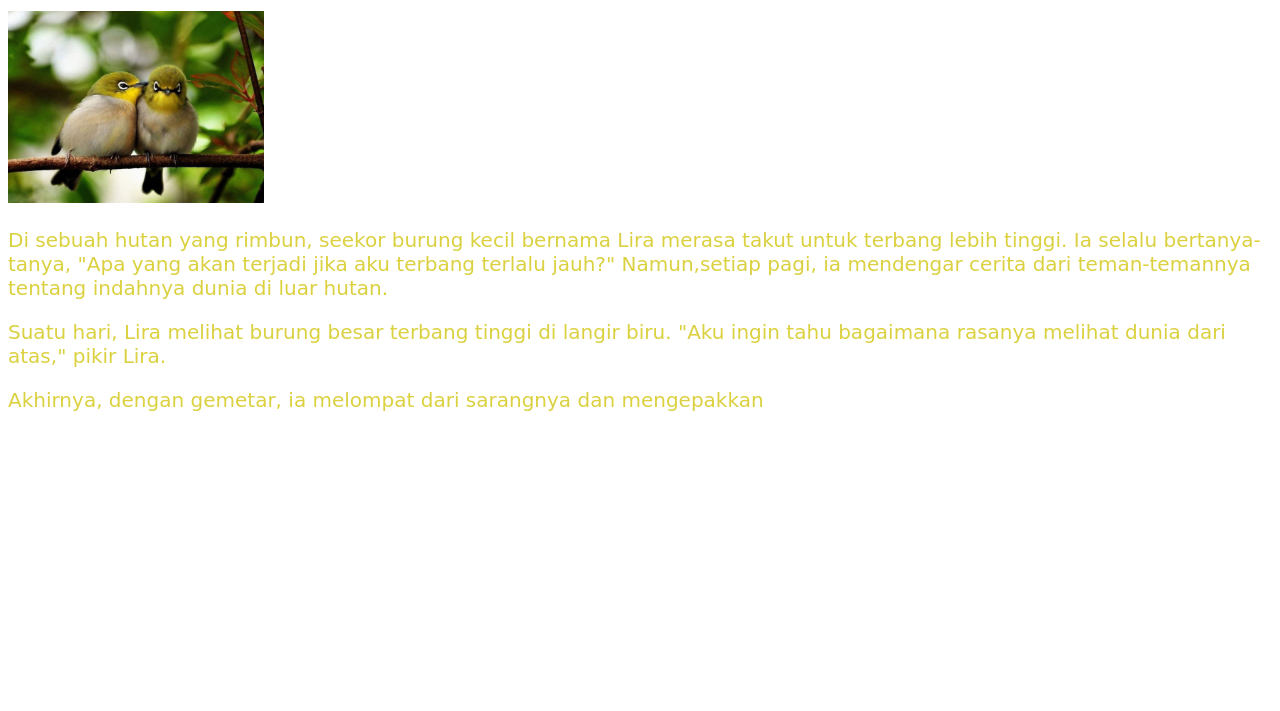
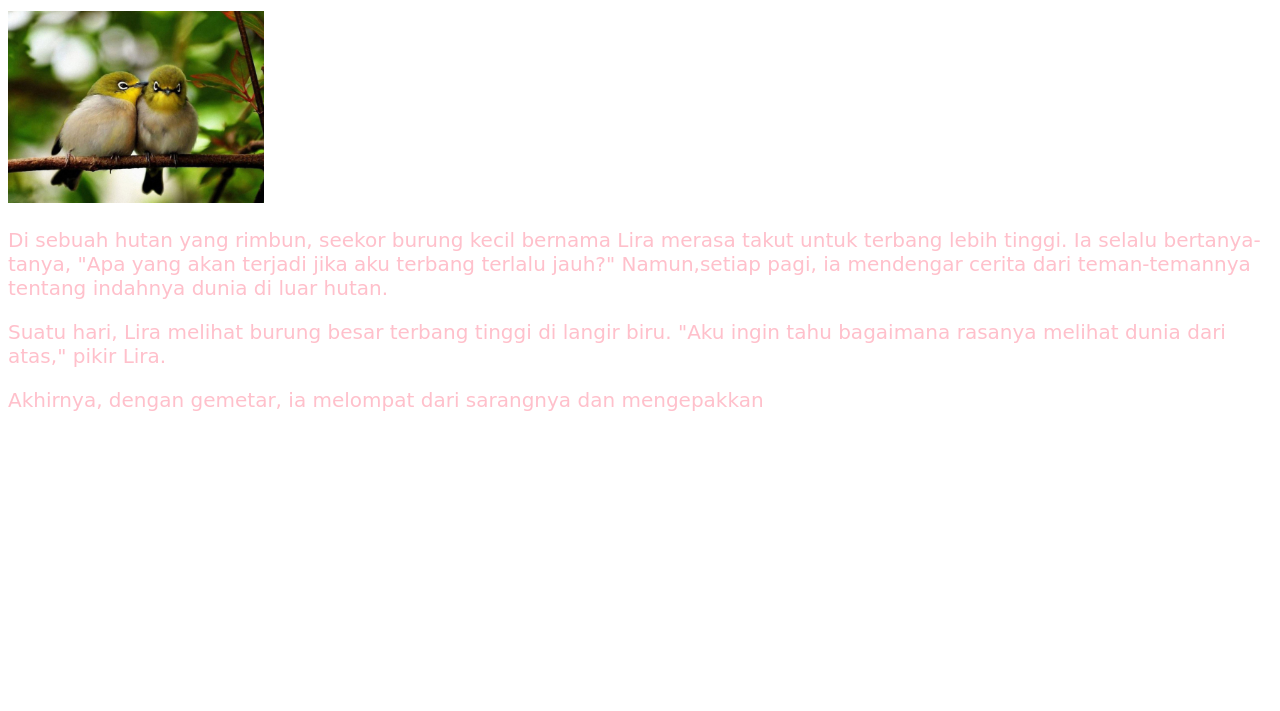
Before and after one commit to leonita-web/MyFirstWeb, a plain HTML site: page index.html in a window 1280 px wide. Shown: the part 89-800 px from the top of the page. Drawn offline with Linux system fonts and the light colour scheme.

Commit message:
Update style.css

```diff
--- a/style.css
+++ b/style.css
@@ -1,5 +1,5 @@
 .letter {
     font-family: cursive;
     font-size: 20px;
-    color: rgb(219,209,64);
+    color: pink
 }
```
